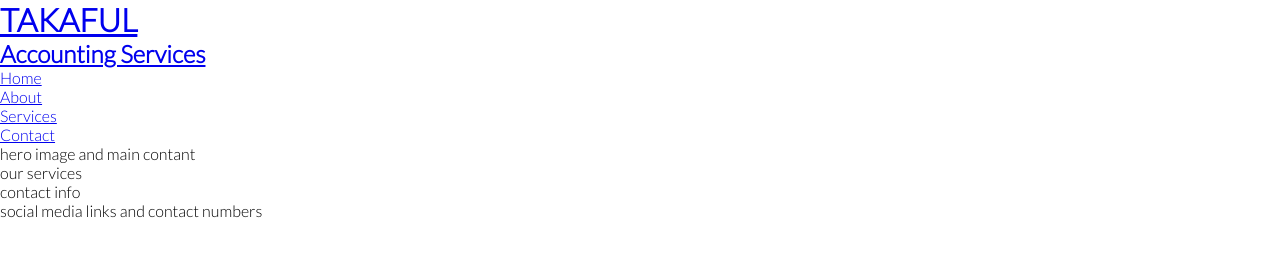
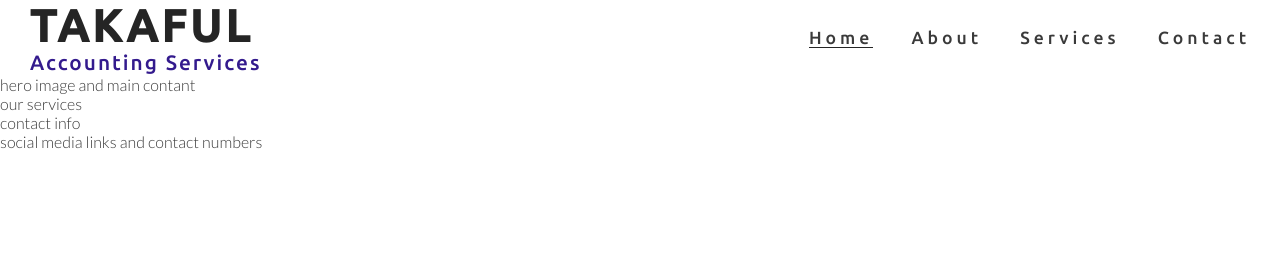
Before and after one commit to Ibrahim-Y-Adam/takaful-accounting-services, a plain HTML site: page index.html in a window 1280 px wide. Drawn offline with Linux system fonts and the light colour scheme.

Commit message:
Add structure and Style to the logo and header

```diff
--- a/assets/css/style.css
+++ b/assets/css/style.css
@@ -1,4 +1,4 @@
-@import url('https://fonts.googleapis.com/css2?family=Lato:wght@300&family=Oswald&display=swap');
+@import url('https://fonts.googleapis.com/css2?family=Lato:wght@300&family=Oswald&family=Ubuntu:wght@500&display=swap');
 
 * {
     margin: 0;
@@ -8,4 +8,63 @@
 
 body {
     font-family: "Lato", sans-serif;
+    font-weight: 300;
+    color: #3a3a3a;
 }
+
+/* heading and logo */
+h1, h2 {
+    font-family: Ubuntu, sans-serif;
+    text-transform: capitalize;
+    letter-spacing: 4px;
+    color: #252525;
+}
+
+#logo {
+    float: left;
+    font-size: 280%;
+    padding-left: 30px;
+}
+
+.sub-logo {
+    color: #331a8d;
+    font-size: 130%;
+    font-family: Ubuntu, sans-serif;
+    float: left;
+    clear: both;
+    padding-left: 30px;
+    letter-spacing: 2px;
+}
+
+/* navigation links */
+
+#menu {
+    font-family: Ubuntu, sans-serif;
+    font-size: 110%;
+    letter-spacing: 4px;
+    text-align: right;
+}
+
+#menu {
+    line-height: 75px;
+}
+
+#menu li {
+    display: inline;
+    text-align: right;
+    list-style-type: none;
+    margin-right: 30px;
+}
+
+#menu a {
+    text-decoration: none;
+    color: inherit;
+}
+
+#menu a:hover {
+    color: #3909e6;
+}
+
+.active {
+    border-bottom: 1px solid #252525;
+}
--- a/index.html
+++ b/index.html
@@ -12,13 +12,14 @@
 <body>
     <header>
         <a href="index.html">
-            <h1>TAKAFUL</h1>
-            <h2>Accounting Services</h2>
+            <h1 id="logo">TAKAFUL</h1>
+            <small class="sub-logo">Accounting Services</small>
         </a>
         <nav>
+            <div id="menu">
                 <ul>
                     <li>
-                    <a href="index.html">Home</a>
+                        <a href="index.html" class="active">Home</a>
                     </li>
                     <li>
                         <a href="#">About</a>
@@ -30,7 +31,9 @@
                         <a href="#">Contact</a>
                     </li>
                 </ul>
+            </div>
         </nav>
+
     </header>
 
     <section>
```
Also changed, not shown: assets/images/logo1.png (added). Lines whose indentation alone changed are shown as unchanged.
